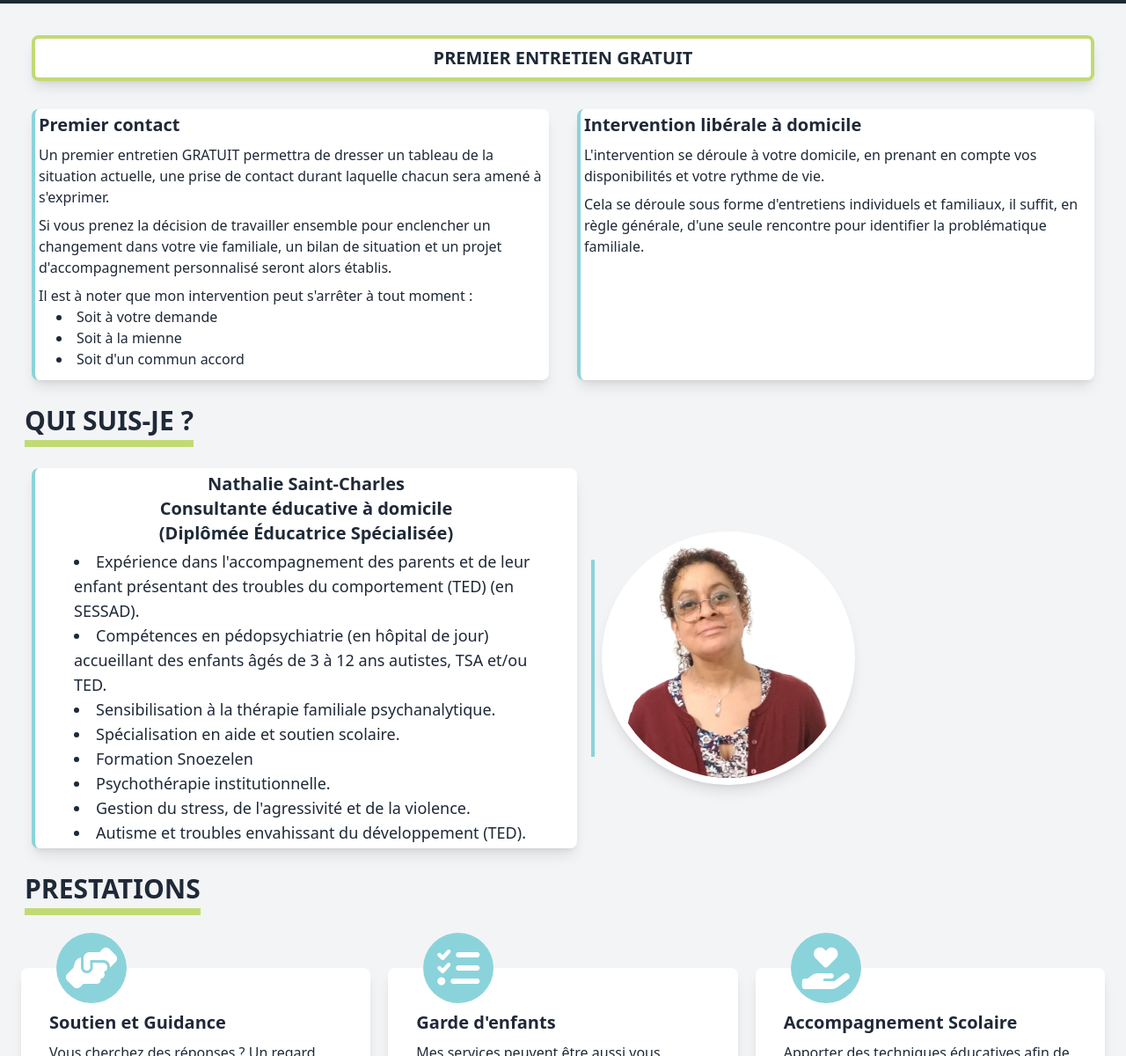
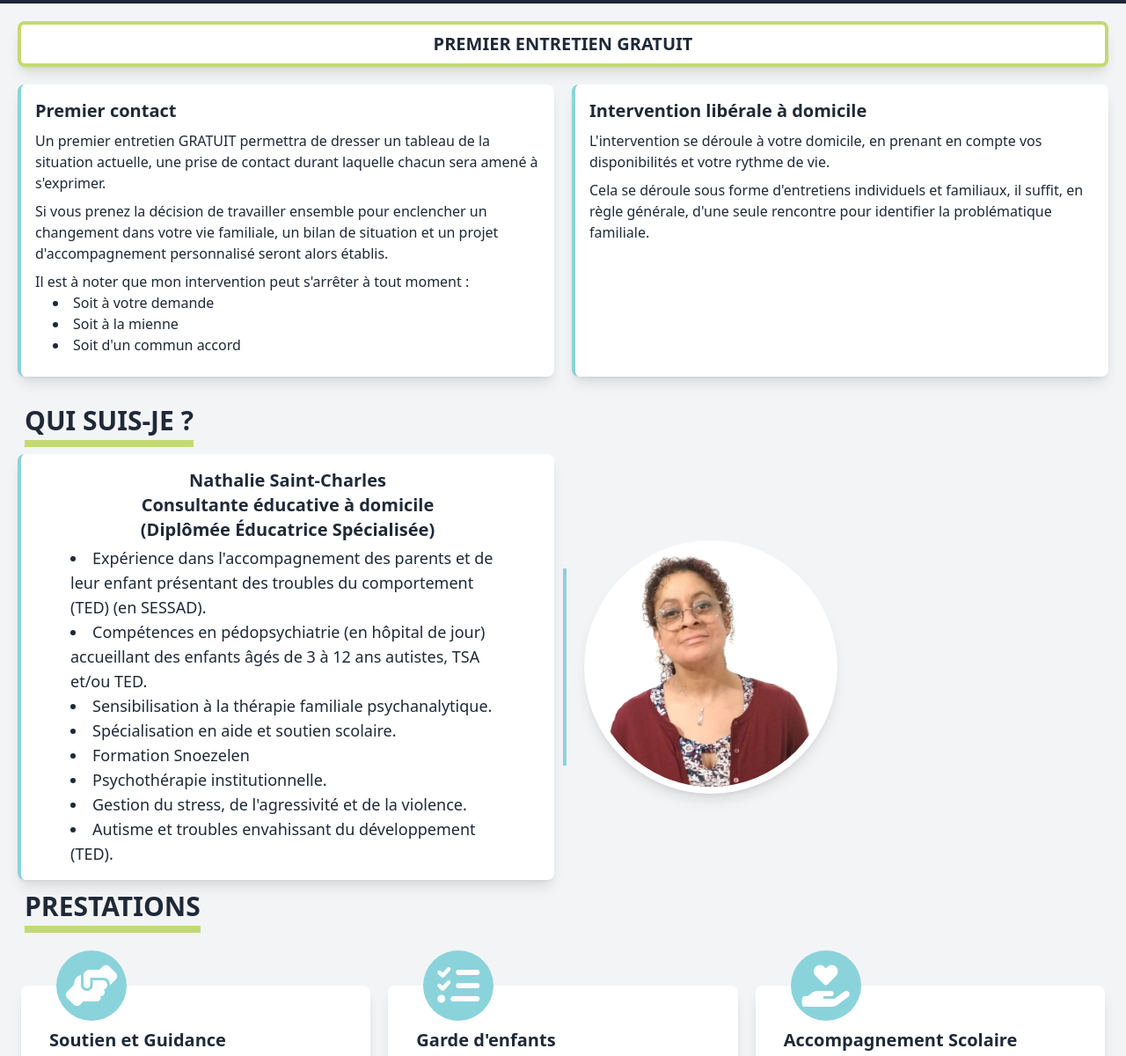
Before and after one commit to CharlesAttend/Nathalie_website, a website: page dist/index.html in a window 1280 px wide. Shown: the part 560-1760 px from the top of the page at 88% size. Drawn offline with Linux system fonts and the light colour scheme.

Commit message:
small adjustments

```diff
--- a/dist/index.html
+++ b/dist/index.html
@@ -84,7 +84,7 @@
           >Accueil</a
         >
         <a class="rounded-md bg-bleu p-4 px-10 font-medium" href="#Apropos"
-          >A propos</a
+          >À propos</a
         >
         <a class="rounded-md bg-bleu p-4 px-10 font-medium" href="#Prestations"
           >Prestations</a
@@ -124,7 +124,7 @@
       <div id="Top">
         <div>
           <div
-            class="m-4 h-min rounded-lg border-4 border-vert bg-white p-1 shadow-lg lg:flex lg:flex-col lg:justify-center"
+            class="h-min rounded-lg border-4 border-vert bg-white p-1 shadow-lg lg:flex lg:flex-col lg:justify-center"
           >
             <div
               class="flex items-center justify-center py-1 text-xl font-semibold uppercase"
@@ -134,10 +134,10 @@
           </div>
         </div>
 
-        <div class="lg:flex">
+        <div class="gap-5 lg:flex">
           <!-- Card -->
           <div
-            class="rounded-lg border-l-4 border-bleu bg-white p-1 shadow-lg lg:m-4 lg:w-1/2"
+            class="my-5 rounded-lg border-l-4 border-bleu bg-white p-4 shadow-lg lg:w-1/2"
           >
             <div>
               <div class="text-xl font-semibold">Premier contact</div>
@@ -170,7 +170,7 @@
 
           <!-- Card 2 -->
           <div
-            class="my-5 rounded-lg border-l-4 border-bleu bg-white p-1 shadow-lg lg:m-4 lg:w-1/2"
+            class="my-5 rounded-lg border-l-4 border-bleu bg-white p-4 shadow-lg lg:w-1/2"
           >
             <div>
               <div class="text-xl font-semibold">
@@ -192,12 +192,16 @@
 
       <div id="Apropos">
         <h2 class="titre">Qui suis-je ?</h2>
-        <div class="flex flex-col justify-center lg:flex-row lg:justify-start">
+        <div
+          class="flex flex-col justify-center gap-2.5 lg:mr-5 lg:flex-row lg:justify-start"
+        >
           <!-- pas sur que ça soit nécessaire -->
 
-          <div class="flex flex-col items-center justify-center lg:hidden">
+          <div
+            class="flex flex-col items-center justify-center gap-4 lg:hidden"
+          >
             <img
-              class="m-2 flex h-72 w-72 justify-center rounded-full bg-white object-cover p-2 shadow-lg"
+              class="flex h-72 w-72 justify-center rounded-full bg-white object-cover p-2 shadow-lg"
               src="pp_detoure_square.png"
               alt="Nathalie Saint-Charles"
             />
@@ -206,7 +210,7 @@
 
           <!-- Card -->
           <div
-            class="rounded-lg border-l-4 border-bleu bg-white p-1 shadow-lg lg:m-4 lg:flex lg:w-1/2 lg:flex-col lg:justify-center"
+            class="rounded-lg border-l-4 border-bleu bg-white p-4 shadow-lg lg:flex lg:w-1/2 lg:flex-col lg:justify-center"
           >
             <div>
               <div
@@ -243,10 +247,10 @@
           </div>
 
           <!-- Photo big screen -->
-          <div class="hidden items-center justify-center lg:flex">
+          <div class="hidden items-center justify-center gap-5 lg:flex">
             <div class="h-56 w-1 bg-bleu"></div>
             <img
-              class="m-2 flex h-72 w-72 justify-center rounded-full bg-white object-cover p-2 shadow-lg"
+              class="flex h-72 w-72 justify-center rounded-full bg-white object-cover p-2 shadow-lg"
               src="pp_detoure_square.png"
               alt="Nathalie Saint-Charles"
             />
```
Also changed, not shown: dist/output.css.
